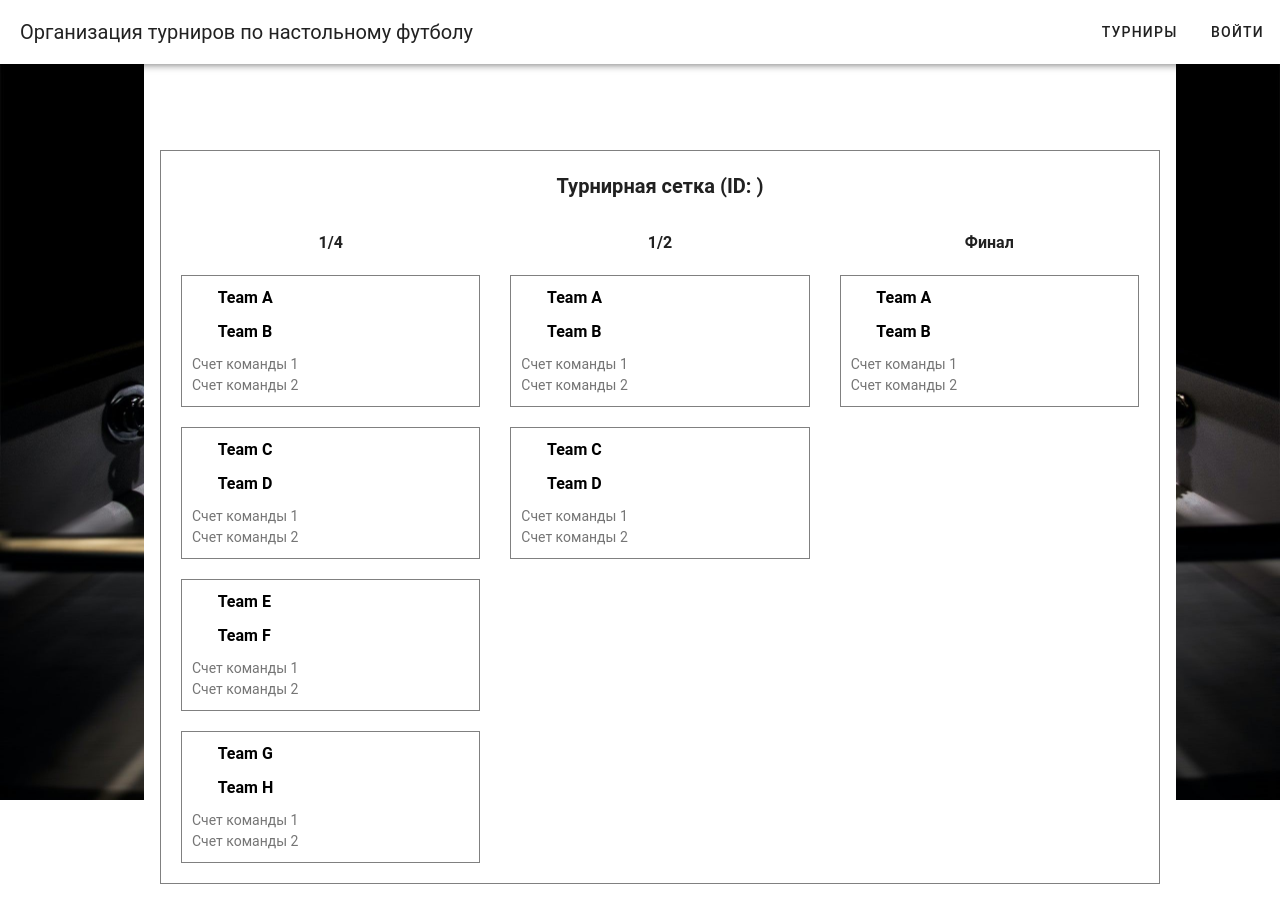
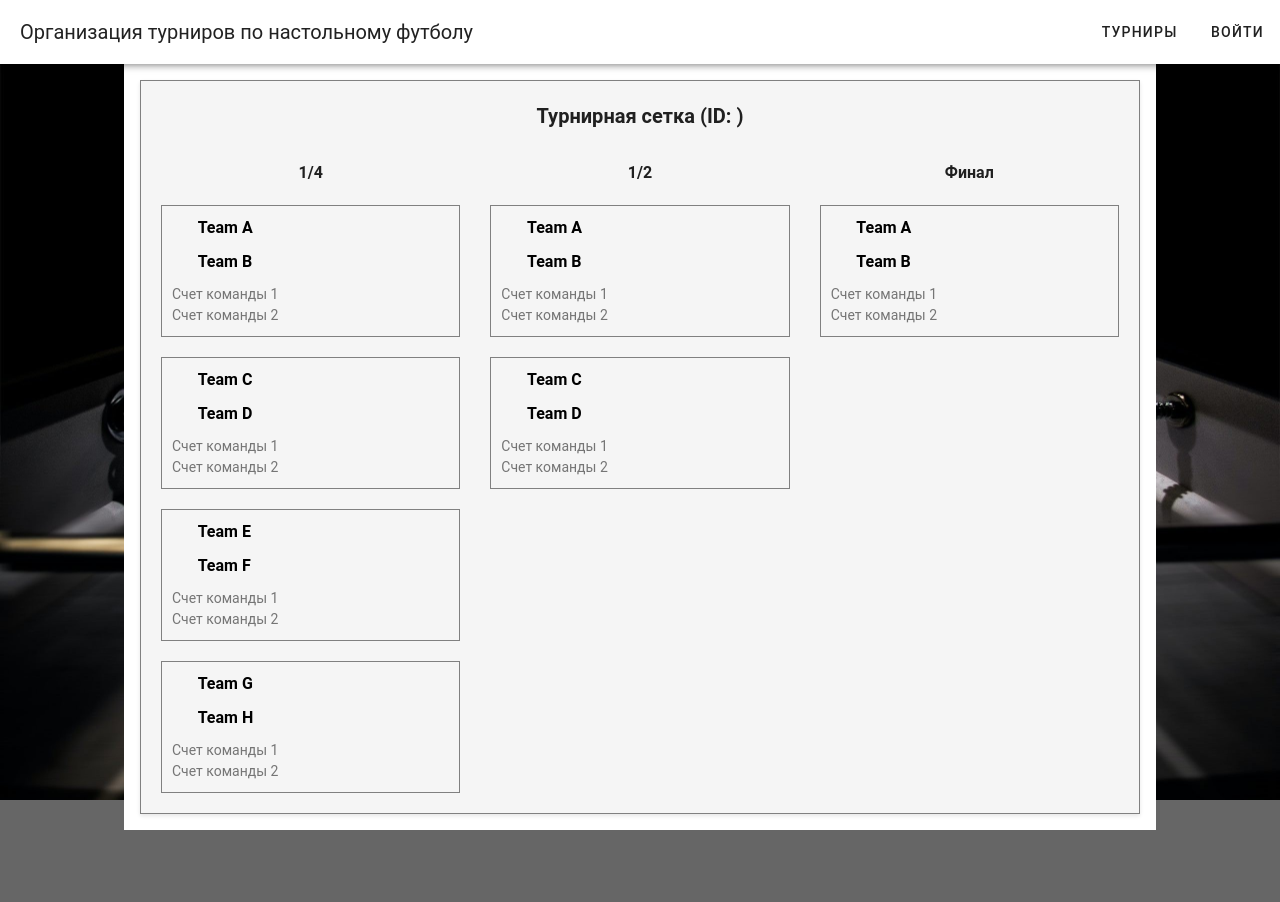
Before and after one commit to onetosha/hackaton-football, a Vue app: page /grid in a window 1280 px wide. Shown: the top 902 px of the page. After the commit the page ends 830 px from the top, so only its background shows below. Built offline with nearby package versions, Linux system fonts and the light colour scheme.

Commit message:
Переделан фон для карточек

```diff
--- a/src/App.vue
+++ b/src/App.vue
@@ -50,17 +50,15 @@ export default {
   background-position: center;
 }
 
-a {
-    cursor: pointer;
-}
-
 body {
-    margin: 20px;
+    margin: 0;
+    padding: 0;
     width: 100%;
     height: 100%;
     display: flex;
     justify-content: center;
     align-items: center;
+    background-color: rgba(0, 0, 0, 0.6);
     /* overflow-x: hidden; горизонтальная прокрутка */
 }
 
--- a/src/views/Tournament/TournamentGridView.vue
+++ b/src/views/Tournament/TournamentGridView.vue
@@ -80,10 +80,11 @@
   .card {
     width: 1000px;
     height: 80%;
-    margin-top: 5%;
     display: flex;
     flex-direction: column;
     gap: 10px;
+    background-color: #f5f5f5;
+    box-shadow: 0px 2px 4px rgba(0, 0, 0, 0.1);
     border: 1px solid gray;
     padding: 20px;
   }
```
